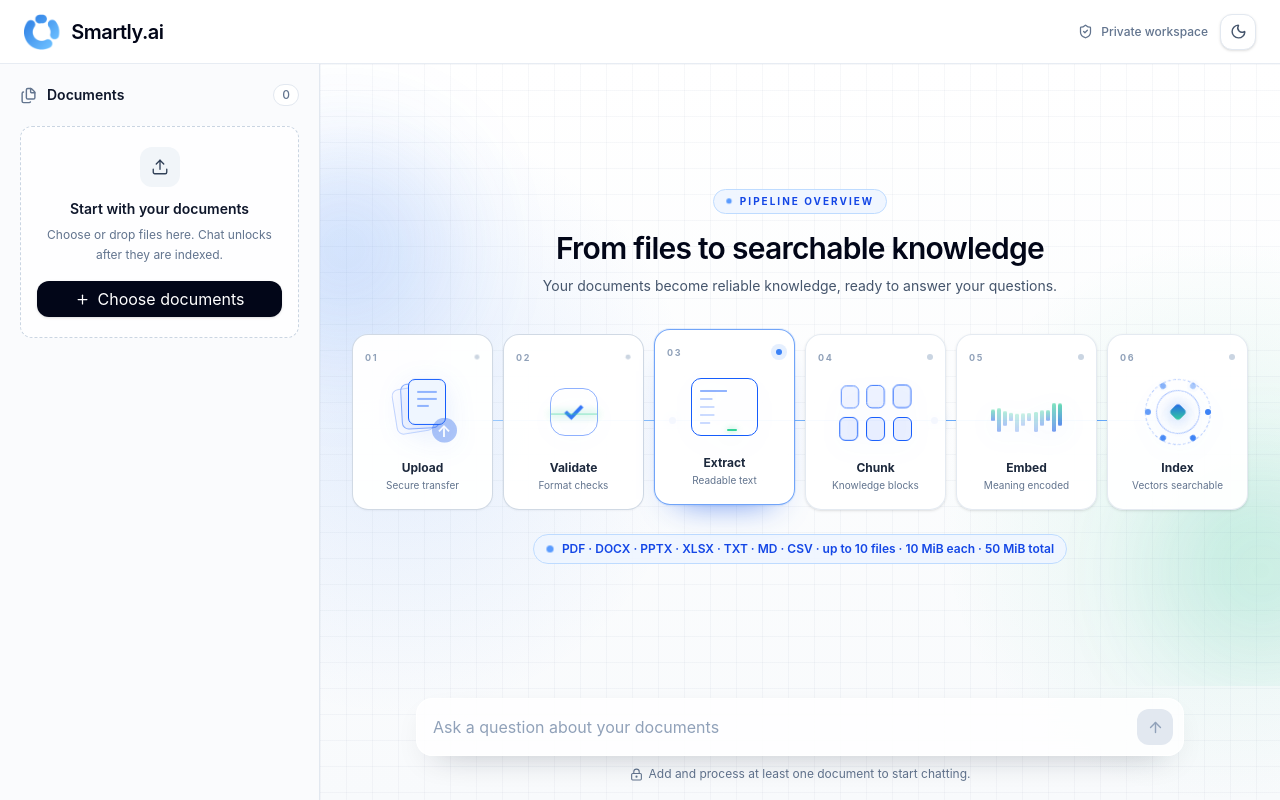
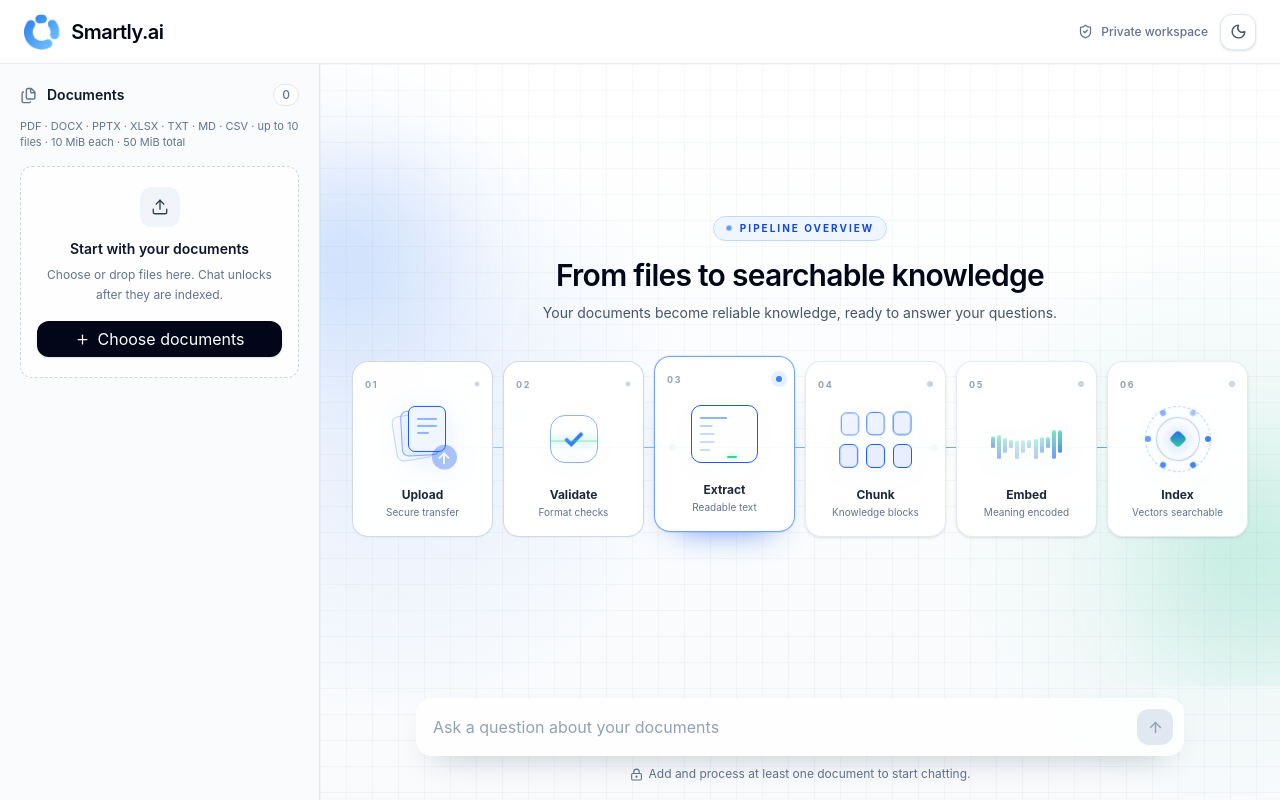
Before and after one commit to bdllhfrance-star/docchat, a Next.js app: page / in a window 1280 px wide. Built offline with nearby package versions, Linux system fonts and the light colour scheme.

Commit message:
style: move format limits to documents panel

```diff
--- a/src/components/workspace/document-selection-workspace.tsx
+++ b/src/components/workspace/document-selection-workspace.tsx
@@ -472,6 +472,9 @@ function DocumentsPanel({
           {result.files.length}
         </span>
       </div>
+      <p className="-mt-2 px-4 pb-4 text-[11px] leading-4 text-slate-500 dark:text-slate-400 sm:px-5">
+        PDF · DOCX · PPTX · XLSX · TXT · MD · CSV · up to 10 files · 10 MiB each · 50 MiB total
+      </p>
 
       {result.errors.length > 0 ? (
         <div
--- a/src/components/workspace/rag-pipeline-visualizer.tsx
+++ b/src/components/workspace/rag-pipeline-visualizer.tsx
@@ -136,8 +136,7 @@ export function RagPipelineVisualizer({
             heading: "From files to searchable knowledge",
             description:
               "Your documents become reliable knowledge, ready to answer your questions.",
-            footer:
-              "PDF · DOCX · PPTX · XLSX · TXT · MD · CSV · up to 10 files · 10 MiB each · 50 MiB total",
+            footer: null,
           };
 
   return (
@@ -202,6 +201,7 @@ export function RagPipelineVisualizer({
           </ol>
         </div>
 
+        {content.footer ? (
           <div
             className={`mx-auto mt-6 flex w-fit max-w-full items-center gap-2 rounded-full px-3 py-1.5 text-xs font-semibold ${
               mode === "ready"
@@ -217,6 +217,7 @@ export function RagPipelineVisualizer({
             />
             <span>{content.footer}</span>
           </div>
+        ) : null}
       </div>
     </section>
   );
```
Also changed, not shown: 2 other files (tests, documents, lock files or other folders). Lines whose indentation alone changed are shown as unchanged.
